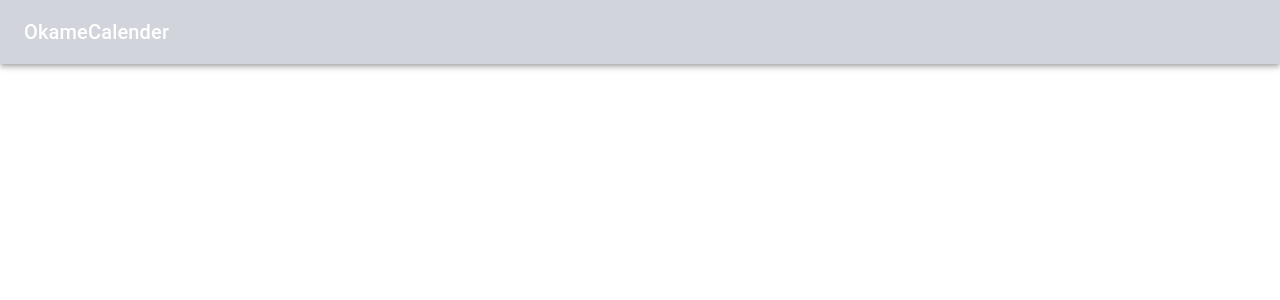
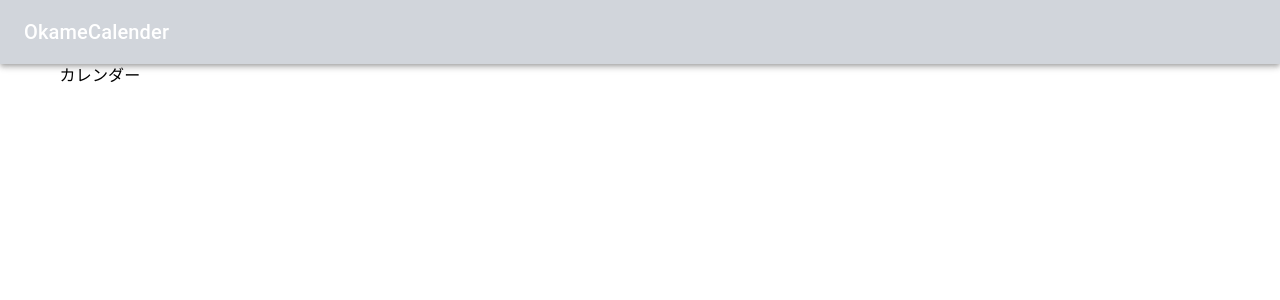
Before and after one commit to naka520/testsite, a React (Create React App) app: page / in a window 1280 px wide. Shown: the top 300 px of the page. Built offline with nearby package versions, Linux system fonts and the light colour scheme.

Commit message:
"Add TopPageLayout"

```diff
--- a/src/component/Top.js
+++ b/src/component/Top.js
@@ -1,11 +1,18 @@
 import Style from "../App.css";
 import logo from "./logo.svg";
 import Header from "./Header";
+import { Stack, Typography } from "@mui/material";
+import { Box, width } from "@mui/system";
 
 const Top = () => {
   return (
     <div className={Style.App}>
       <Header />
+      <Stack>
+        <Box sx={{ width: 200, height: 200 }}>
+          <Typography>カレンダー</Typography>
+        </Box>
+      </Stack>
     </div>
   );
 };
```
